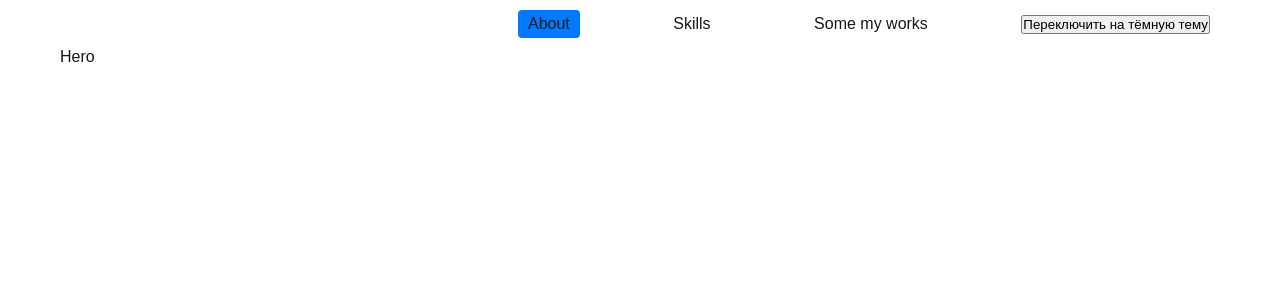
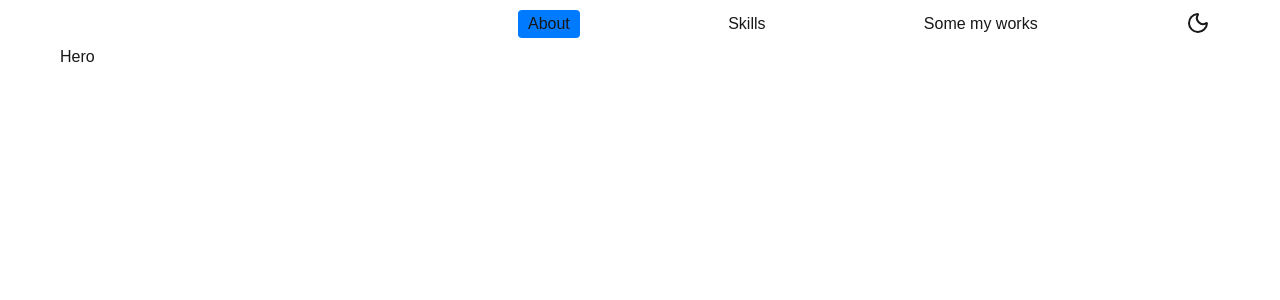
Before and after one commit to adovg/myportfolio, a Next.js app: page / in a window 1280 px wide. Shown: the top 300 px of the page. Built offline with nearby package versions, Linux system fonts and the light colour scheme.

Commit message:
change theme color button

```diff
--- a/components/ThemeToggle.module.scss
+++ b/components/ThemeToggle.module.scss
@@ -0,0 +1,5 @@
+.toggle__light {
+    border: none;
+    background: transparent;
+    color: var(--text-color);
+}
--- a/components/ThemeToggle.tsx
+++ b/components/ThemeToggle.tsx
@@ -1,13 +1,17 @@
 "use client";
 import { useContext } from "react";
-import { ThemeContext } from "@/app/context/Theme-context"; // Adjust the import path as necessary
+import { ThemeContext } from "@/app/context/Theme-context";
+import styles from "./ThemeToggle.module.scss";
+import { Sun, Moon } from "lucide-react";
 
 export const ThemeToggle = () => {
   const { theme, toggleTheme } = useContext(ThemeContext);
 
   return (
-    <button onClick={toggleTheme}>
-      Переключить на {theme === "light" ? "тёмную" : "светлую"} тему
+    <button onClick={toggleTheme} className={styles.toggle__light}>
+      {theme === "light" ? <Moon /> : <Sun />}
     </button>
   );
 };
+
+<Sun />;
--- a/package.json
+++ b/package.json
@@ -9,6 +9,7 @@
     "lint": "next lint"
   },
   "dependencies": {
+    "lucide-react": "^0.539.0",
     "next": "15.4.6",
     "react": "19.1.0",
     "react-dom": "19.1.0",
```
Also changed, not shown: 1 other file (tests, documents, lock files or other folders).
